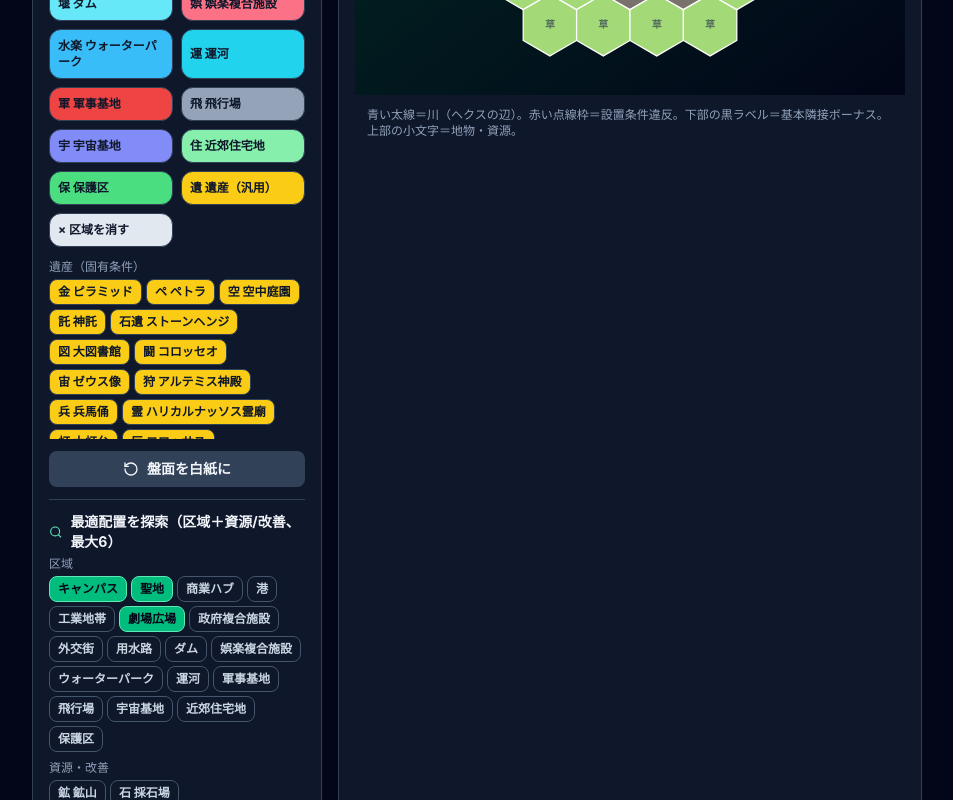
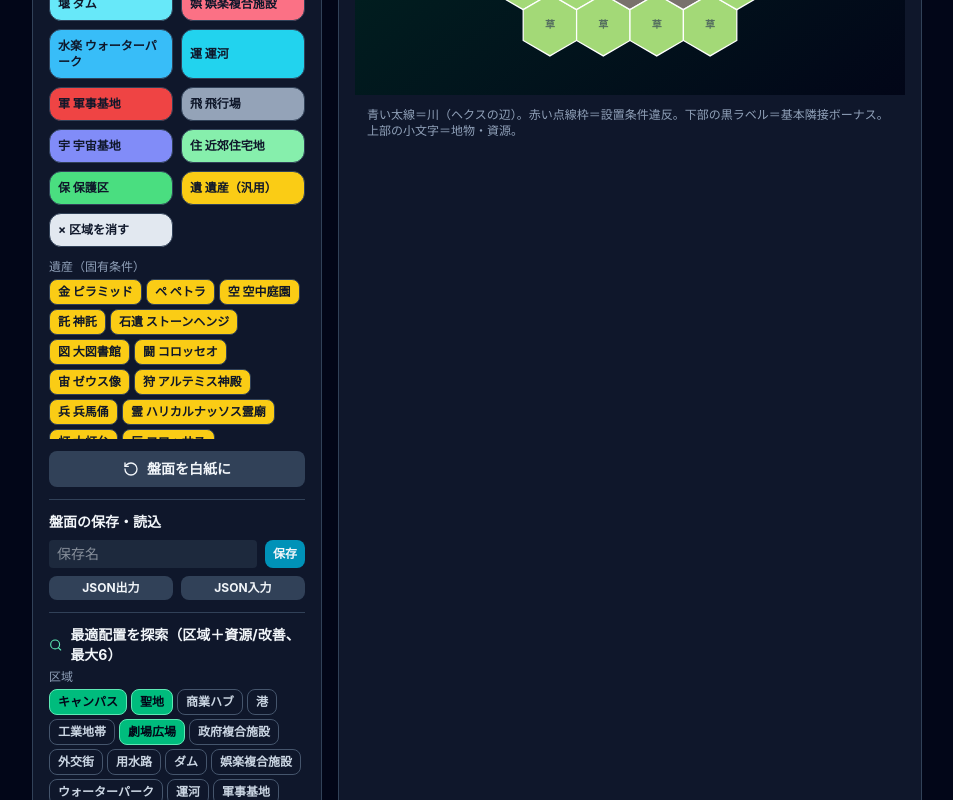
Before and after one commit to Moi-poke/Civ6-district-simulator, a React (Vite) app: page / in a window 1280 px wide. Shown: the part 495-1295 px from the top of the page, without its empty margins (0-953 px from the left). Built offline with nearby package versions, Linux system fonts and the light colour scheme.

Commit message:
Add city names + board save/load/export/import

```diff
--- a/src/App.jsx
+++ b/src/App.jsx
@@ -91,6 +91,10 @@ export default function App() {
   const [solving, setSolving] = useState(false);
   const [ghost, setGhost] = useState(null);
   const [hoverEdge, setHoverEdge] = useState(null);
+  const [saveName, setSaveName] = useState("");
+  const [saves, setSaves] = useState(() => {
+    try { return JSON.parse(localStorage.getItem("civ6saves") || "{}"); } catch { return {}; }
+  });
 
   const puzzle = mode === "puzzle";
   const puzzleBase = useMemo(() => buildMap(template), [template]);
@@ -275,6 +279,58 @@ export default function App() {
     setGhost(null);
     setMap((m) => ({ ...m, [k]: { ...tileOf(m, k), pop: clamped } }));
   }
+  const cityName = (k) => tileOf(activeMap, k).name || `都市${citiesOf(activeMap).indexOf(k) + 1}`;
+  function setCityName(k, name) {
+    setMap((m) => ({ ...m, [k]: { ...tileOf(m, k), name: name.slice(0, 20) } }));
+  }
+
+  const SAVE_KEY = "civ6saves";
+  function persistSaves(next) {
+    setSaves(next);
+    try { localStorage.setItem(SAVE_KEY, JSON.stringify(next)); } catch { /* quota */ }
+  }
+  function saveBoard() {
+    const name = saveName.trim() || `保存 ${new Date().toLocaleString("ja-JP")}`;
+    const next = { ...saves, [name]: { map, rivers, at: Date.now() } };
+    persistSaves(next);
+    setSaveName("");
+    setMsg(`保存しました：${name}`);
+  }
+  function loadBoard(name) {
+    const sv = saves[name];
+    if (!sv) return setMsg("保存データがありません");
+    setMap(JSON.parse(JSON.stringify(sv.map)));
+    setRivers([...sv.rivers]);
+    setGhost(null); setSelected(null); setChecked(false);
+    setMsg(`読み込みました：${name}`);
+  }
+  function deleteBoard(name) {
+    const next = { ...saves };
+    delete next[name];
+    persistSaves(next);
+    setMsg(`削除しました：${name}`);
+  }
+  function exportBoard() {
+    const blob = new Blob([JSON.stringify({ map, rivers }, null, 1)], { type: "application/json" });
+    const a = document.createElement("a");
+    a.href = URL.createObjectURL(blob);
+    a.download = "civ6-board.json";
+    a.click();
+    URL.revokeObjectURL(a.href);
+  }
+  function importBoard(file) {
+    const reader = new FileReader();
+    reader.onload = () => {
+      try {
+        const data = JSON.parse(reader.result);
+        if (!data.map || !Array.isArray(data.rivers)) throw new Error("bad format");
+        setMap(data.map); setRivers(data.rivers);
+        setGhost(null); setSelected(null);
+        setMsg("インポートしました");
+      } catch { setMsg("インポートに失敗しました（形式不正）"); }
+    };
+    reader.readAsText(file);
+  }
 
   return (
     <div className="min-h-screen bg-slate-950 text-slate-100 p-4 md:p-8">
@@ -337,6 +393,30 @@ export default function App() {
               <Button className="w-full bg-slate-700" onClick={() => { setChecked(false); setGhost(null); setMsg(null); if (puzzle) setAnswer({}); else { setMap({ "0,0": { t: "grass", d: "city", pop: 7 } }); setRivers([]); } }}>
                 <RotateCcw className="w-4 h-4 mr-2" />{puzzle ? "解答をリセット" : "盤面を白紙に"}
               </Button>
+
+              {!puzzle && (
+                <div className="border-t border-slate-700 pt-3 space-y-2">
+                  <div className="font-bold text-sm">盤面の保存・読込</div>
+                  <div className="flex gap-2">
+                    <input className="bg-slate-800 rounded px-2 py-1 text-sm flex-1 min-w-0" placeholder="保存名" value={saveName} onChange={(e) => setSaveName(e.target.value)} />
+                    <Button size="sm" className="bg-cyan-600" onClick={saveBoard}>保存</Button>
+                  </div>
+                  {Object.keys(saves).length > 0 && (
+                    <div className="space-y-1 max-h-32 overflow-y-auto">
+                      {Object.keys(saves).map((name) => (
+                        <div key={name} className="flex items-center gap-1 text-xs">
+                          <button className="flex-1 text-left truncate px-2 py-1 rounded bg-slate-800 hover:bg-slate-700" onClick={() => loadBoard(name)} title={name}>{name}</button>
+                          <button className="px-2 py-1 rounded bg-slate-800 hover:bg-rose-800" onClick={() => deleteBoard(name)}>削</button>
+                        </div>
+                      ))}
+                    </div>
+                  )}
+                  <div className="flex gap-2">
+                    <Button size="sm" className="bg-slate-700 flex-1" onClick={exportBoard}>JSON出力</Button>
+                    <label className="flex-1 text-center px-2 py-1 text-xs rounded-lg font-bold bg-slate-700 cursor-pointer">JSON入力<input type="file" accept=".json" className="hidden" onChange={(e) => { if (e.target.files[0]) importBoard(e.target.files[0]); e.target.value = ""; }} /></label>
+                  </div>
+                </div>
+              )}
 
               {!puzzle && (
                 <div className="border-t border-slate-700 pt-3">
@@ -425,6 +505,12 @@ export default function App() {
                       <div>区域：{sel.d ? (dInfo(sel.d) || {}).label : "なし"}</div>
                       {sel.d === "city" && (
                         <div className="flex items-center gap-2 mt-2">
+                          <span>都市名</span>
+                          <input className="bg-slate-800 rounded px-2 py-0.5 text-sm w-28" value={tileOf(activeMap, selected).name || ""} placeholder={cityName(selected)} disabled={puzzle} onChange={(e) => setCityName(selected, e.target.value)} />
+                        </div>
+                      )}
+                      {sel.d === "city" && (
+                        <div className="flex items-center gap-2 mt-2">
                           <Users className="w-4 h-4 text-cyan-300" />
                           <span>人口</span>
                           <button className="px-2 py-0.5 rounded bg-slate-700" onClick={() => setCityPop(selected, (selPop || 7) - 1)} disabled={puzzle}>-</button>
@@ -434,7 +520,7 @@ export default function App() {
                         </div>
                       )}
                       {sel.d && sel.d !== "city" && (
-                        <div className="text-xs text-slate-400 mt-1">所属都心：{cityOf(selected, activeMap) || "なし"}（距離 {cityOf(selected, activeMap) ? hexDist(selected, cityOf(selected, activeMap)) : "-"})</div>
+                        <div className="text-xs text-slate-400 mt-1">所属：{cityOf(selected, activeMap) ? `${cityName(cityOf(selected, activeMap))}（距離 ${hexDist(selected, cityOf(selected, activeMap))}）` : "なし"}</div>
                       )}
                     </div>
                     {invalid[selected] && <div className="mt-3 rounded-lg bg-rose-950 text-rose-300 p-2 text-sm">設置条件違反：{invalid[selected]}</div>}
@@ -459,11 +545,11 @@ export default function App() {
               <CardContent>
                 {citiesOf(activeMap).length ? (
                   <ul className="text-sm space-y-1">
-                    {citiesOf(activeMap).map((c, i) => {
+                    {citiesOf(activeMap).map((c) => {
                       const pop = cityPop(activeMap, c);
                       const max = 1 + Math.floor((pop - 1) / 3);
                       const used = Object.keys(activeMap).filter((kk) => activeMap[kk] && activeMap[kk].d && isSpecialty(activeMap[kk].d) && cityOf(kk, activeMap) === c).length;
-                      return <li key={c}>都市{i + 1} ({c}) 人口 {pop} ／ 区域枠 {used}/{max}</li>;
+                      return <li key={c}>{cityName(c)} ({c}) 人口 {pop} ／ 区域枠 {used}/{max}</li>;
                     })}
                   </ul>
                 ) : <p className="text-slate-400 text-sm">都心がありません</p>}
```
